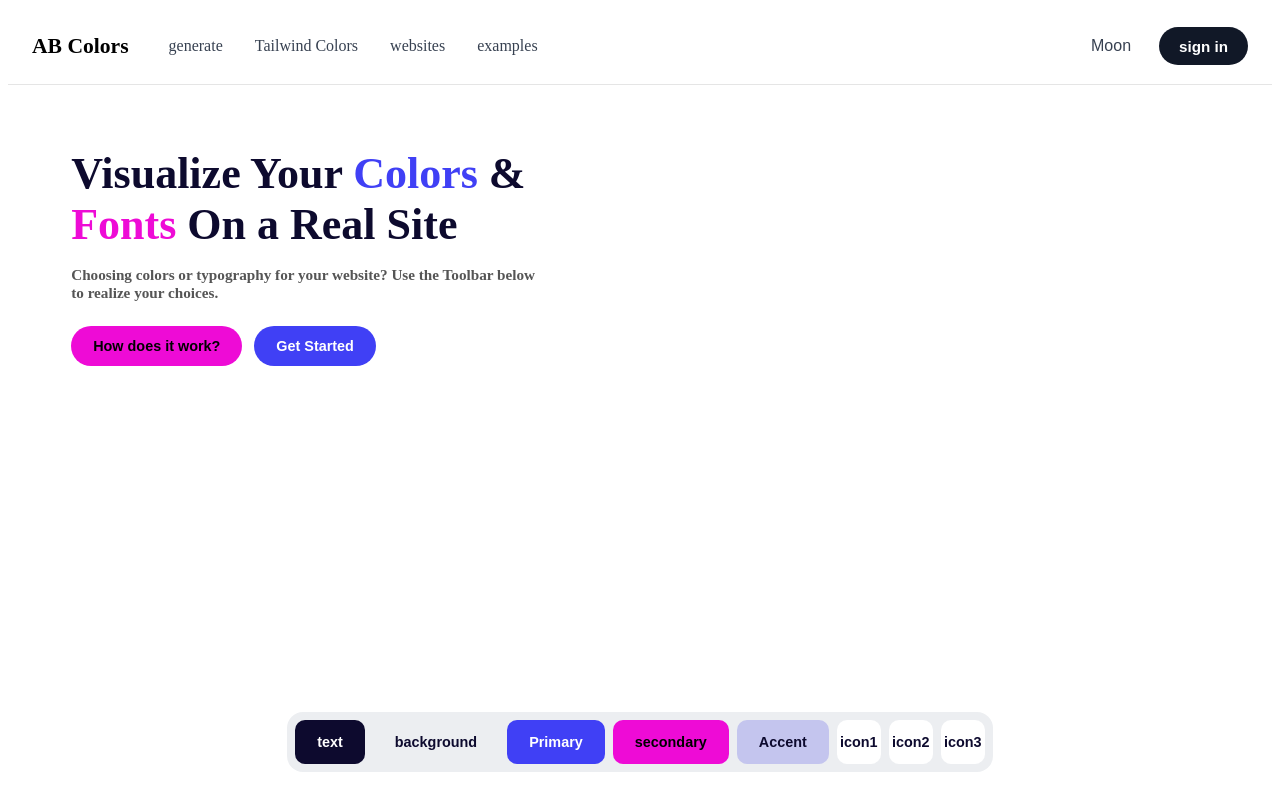
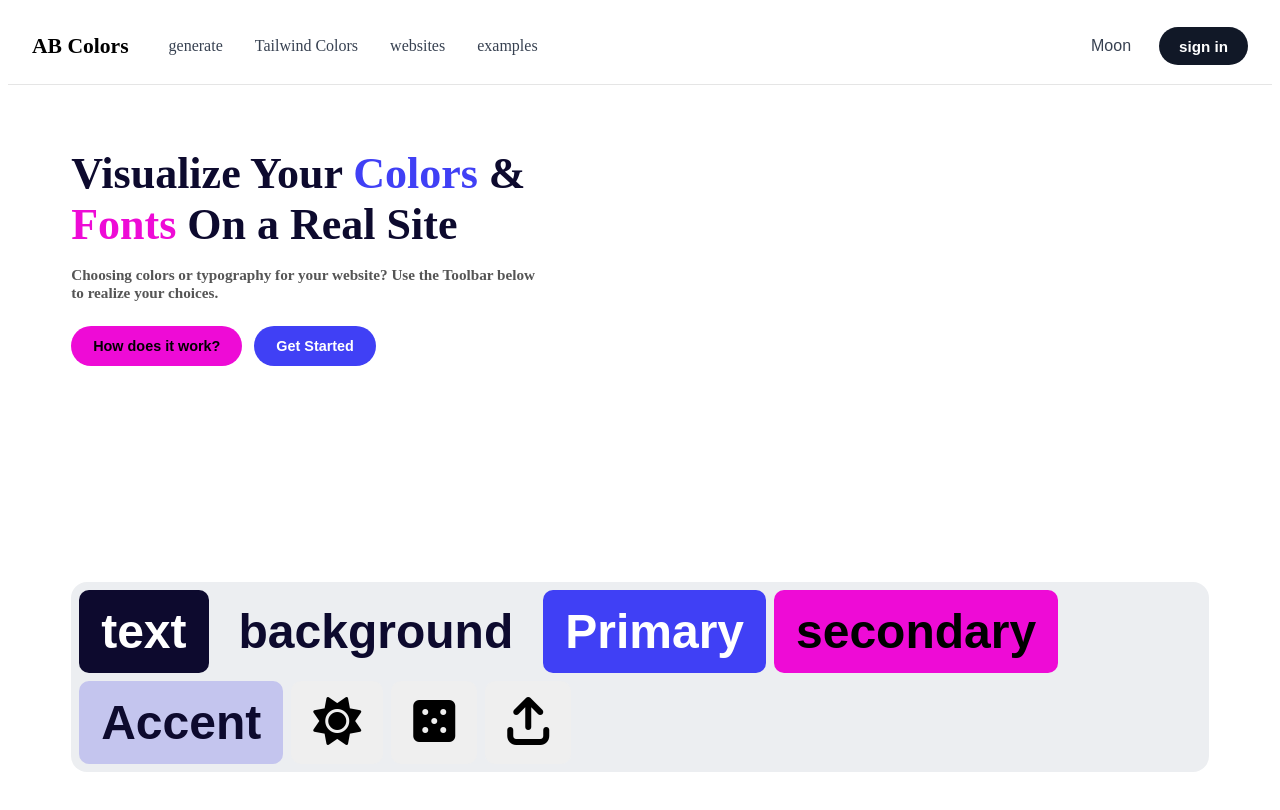
Before and after one commit to itzmitto/ab-colors-website, a React (Vite) app: page / in a window 1280 px wide. Shown: the top 810 px of the page. Built offline with nearby package versions, Linux system fonts and the light colour scheme.

Commit message:
fontawesome icons toegevoegd aan de mainsection toolbar

```diff
--- a/index.html
+++ b/index.html
@@ -3,6 +3,7 @@
   <head>
     <meta charset="UTF-8" />
     <link rel="icon" type="image/svg+xml" href="/favicon.svg" />
+    <link rel="stylesheet" href="https://cdnjs.cloudflare.com/ajax/libs/font-awesome/6.5.1/css/all.min.css" />
     <meta name="viewport" content="width=device-width, initial-scale=1.0" />
     <title>ab-colors-website</title>
   </head>
--- a/src/components/MainSection.tsx
+++ b/src/components/MainSection.tsx
@@ -26,13 +26,13 @@
                     <button className="tool tool-secondary">secondary</button>
                     <button className="tool tool-accent">Accent</button>
                     <button className="tool tool-icon" aria-label="icon1">
-                        icon1
+                        <i className="fa-solid fa-sun"></i>
                     </button>
                     <button className="tool tool-icon" aria-label="icon2">
-                        icon2
+                        <i className="fa-solid fa-dice-five"></i>
                     </button>
                     <button className="tool tool-icon" aria-label="icon3">
-                        icon3
+                        <i className="fa-solid fa-arrow-up-from-bracket"></i>
                     </button>
                 </div>
             </section>
--- a/src/styling/main.css
+++ b/src/styling/main.css
@@ -99,7 +99,7 @@
     border: none;
     border-radius: 10px;
     padding: 14px 22px;
-    font-size: 0.9rem;
+    font-size: 3rem;
     font-weight: 700;
     cursor: pointer;
 }
@@ -128,16 +128,3 @@
     background: var(--color-accent);
     color: var(--color-text);
 }
-
-.tool-icon {
-    background: #fff;
-    border: none;
-    color: var(--color-text);
-    padding: 12px;
-    width: 44px;
-    height: 44px;
-    display: flex;
-    align-items: center;
-    justify-content: center;
-    border-radius: 10px;
-}
```
